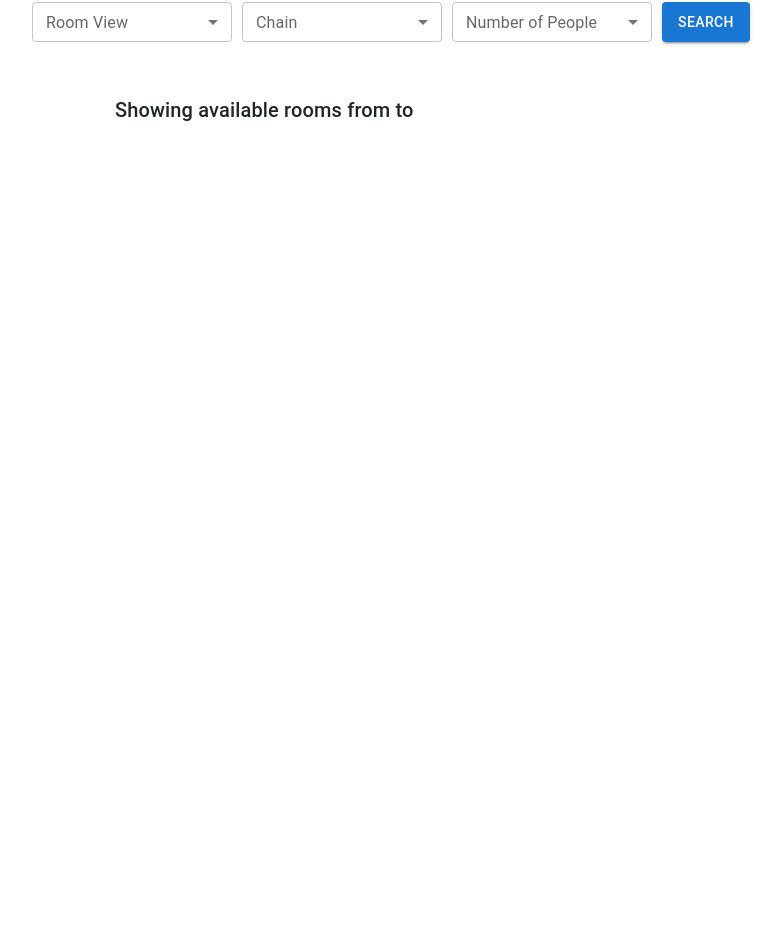
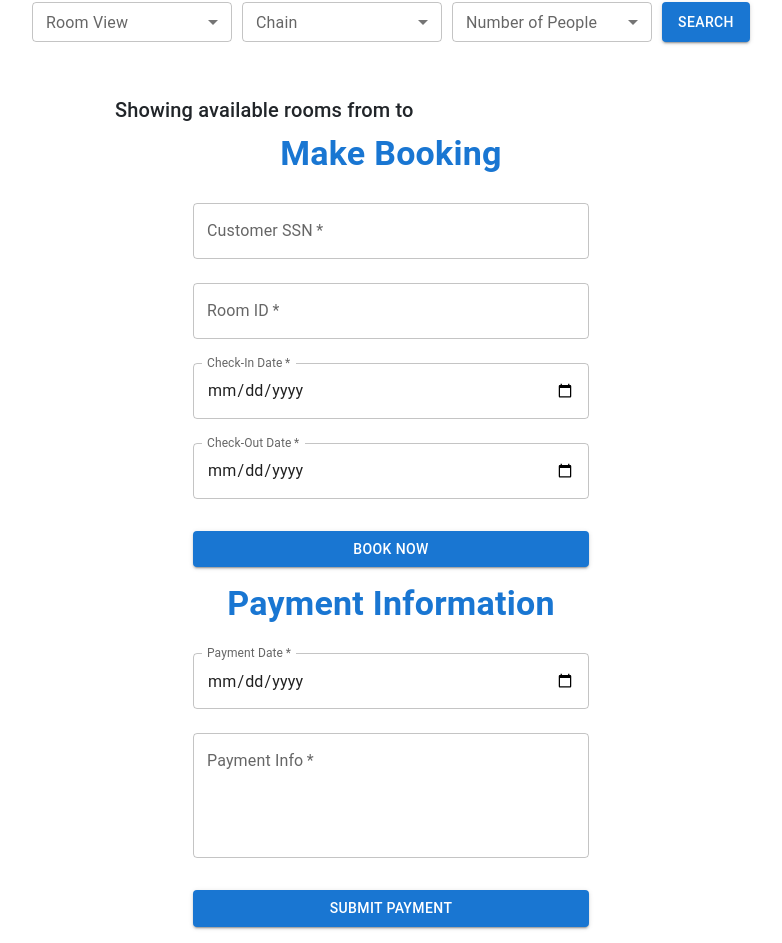
Before and after one commit to MasoudKarimi4/hotel-app, a React (Create React App) app in the folder frontend/: page /customer-app in a window 1280 px wide. Shown: the part 208-1151 px from the top of the page, without its empty margins (249-1031 px from the left). Before the commit the page ends 800 px from the top, so only its background shows below. Built offline with nearby package versions, Linux system fonts and the light colour scheme.

Commit message:
added renting

```diff
--- a/frontend/src/components/CustomerApp.js
+++ b/frontend/src/components/CustomerApp.js
@@ -1,4 +1,5 @@
 import * as React from 'react';
+import { useState } from 'react';
 import { useNavigate } from 'react-router-dom';
 import AppBar from '@mui/material/AppBar';
 import Toolbar from '@mui/material/Toolbar';
@@ -14,12 +15,57 @@ import Slider from '@mui/material/Slider';
 
 import Filters from './CustomerFilters';
 import Booking from './Booking';
+import PaymentForm from './PaymentForm';
 
 const defaultTheme = createTheme();
 
 export default function CustomerApp() {
   const navigate = useNavigate();
   const [priceRange, setPriceRange] = React.useState(100); // Initial value for price range slider
+  //for the payment
+  const [paymentFormData, setPaymentFormData] = useState({
+    paymentDate: '',
+    paymentInfo: ''
+  });
+  const handlePaymentChange = (event) => {
+    const { name, value } = event.target;
+    setPaymentFormData({
+      ...paymentFormData,
+      [name]: value
+    });
+  };
+  const handlePaymentSubmit = async (event) => {
+    event.preventDefault();
+
+    // Here you would make a fetch request to your backend endpoint for payments
+    // Assuming your API expects 'payment_rent_id', 'date_of_transaction', and 'payment_info'
+    try {
+      const response = await fetch('/api/payments', {
+        method: 'POST',
+        headers: {
+          'Content-Type': 'application/json',
+        },
+        body: JSON.stringify({
+          payment_rent_id: 5,
+          date_of_transaction: paymentFormData.paymentDate,
+          payment_info: paymentFormData.paymentInfo,
+        }),
+      });
+
+      if (!response.ok) {
+        throw new Error('Network response was not ok');
+      }
+
+      const data = await response.json();
+      console.log('Payment successful:', data);
+      // Handle success (e.g., showing a success message or clearing the form)
+    } catch (error) {
+      console.error('Payment submission error:', error);
+      // Handle error (e.g., showing an error message)
+    }
+  };
+
+
   const [formData, setFormData] = React.useState({
     ssn: '',
     checkInDate: '',
@@ -116,6 +162,10 @@ export default function CustomerApp() {
 
       <Filters/>
 
+      <Booking formData={formData} handleChange={handleChange} handleSubmit={handleSubmit}/>
+
+      <PaymentForm formData={formData} handleChange={handleChange} handleSubmit={handleSubmit}/>
+
 
 
     </ThemeProvider>
--- /dev/null
+++ b/frontend/src/components/PaymentForm.js
@@ -0,0 +1,54 @@
+import React from 'react';
+import { Container, Box, Typography, TextField, Button } from '@mui/material';
+
+const PaymentForm = ({ formData, handleChange, handleSubmit }) => {
+  return (
+    <Container component="main" maxWidth="xs">
+      <Box sx={{ textAlign: 'center' }}>
+        <Typography variant="h4" component="h1" gutterBottom sx={{ color: '#1976d2', fontWeight: 'bold' }}>
+          Payment Information
+        </Typography>
+      </Box>
+
+      <form onSubmit={handleSubmit}>
+        <TextField
+          margin="normal"
+          required
+          fullWidth
+          id="paymentDate"
+          label="Payment Date"
+          name="paymentDate"
+          type="date"
+          InputLabelProps={{
+            shrink: true,
+          }}
+          value={formData.paymentDate}
+          onChange={handleChange}
+        />
+        <TextField
+          margin="normal"
+          required
+          fullWidth
+          id="paymentInfo"
+          label="Payment Info"
+          name="paymentInfo"
+          placeholder="e.g., Credit Card, Bank Transfer, PayPal"
+          multiline
+          rows={4}
+          value={formData.paymentInfo}
+          onChange={handleChange}
+        />
+        <Button
+          type="submit"
+          fullWidth
+          variant="contained"
+          sx={{ mt: 3, mb: 2 }}
+        >
+          Submit Payment
+        </Button>
+      </form>
+    </Container>
+  );
+};
+
+export default PaymentForm;
```
Also changed, not shown: 1 other file (tests, documents, lock files or other folders).
